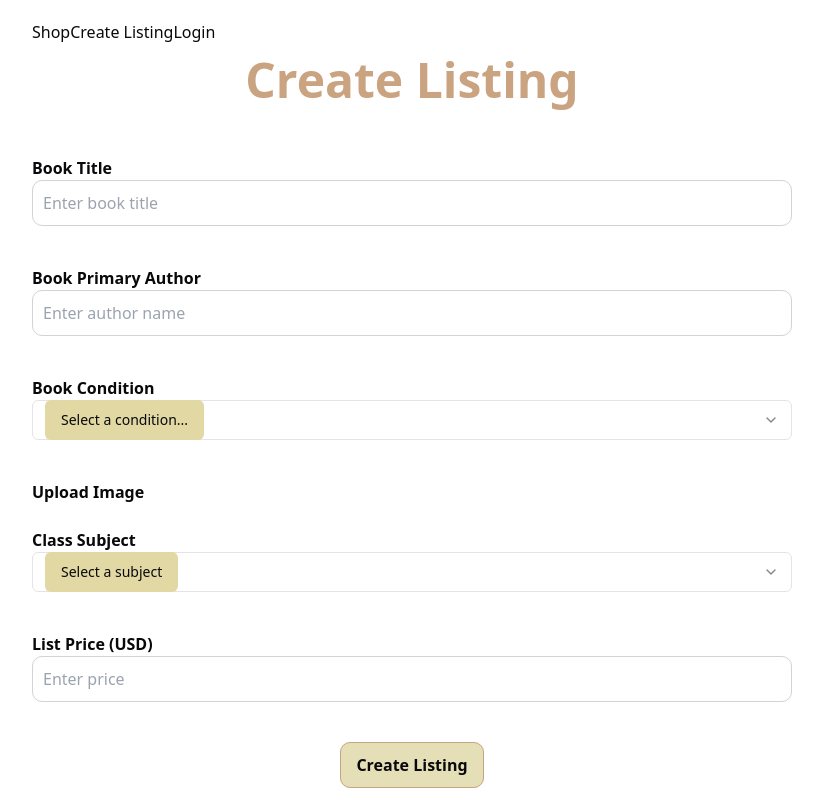
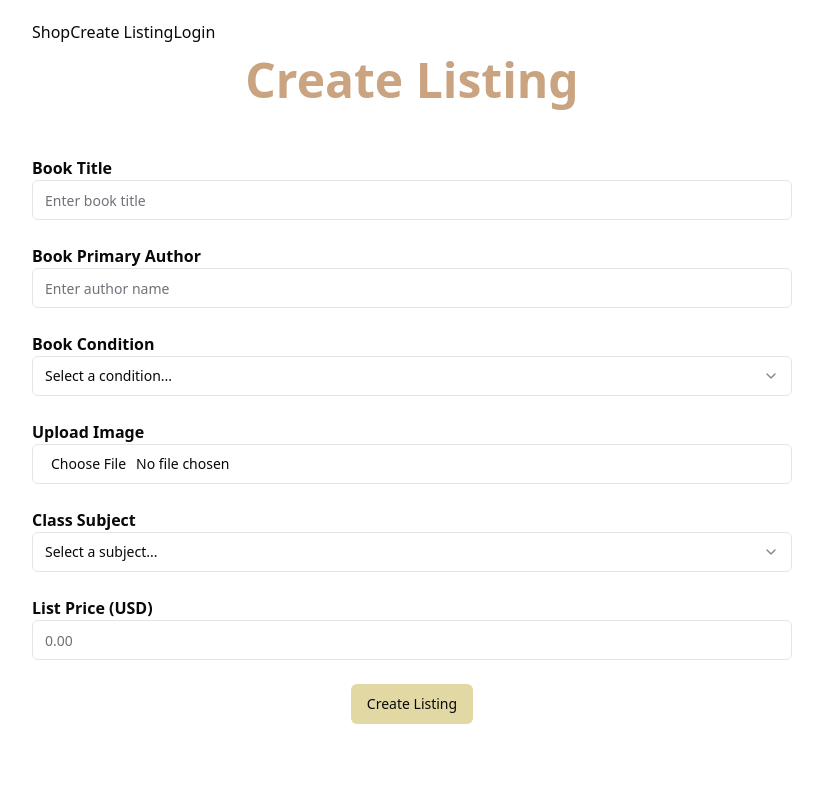
Before and after one commit to declspecl/bookmarket, a React (Vite) app in the folder bookmarket-website/: page /create-listing in a window 1280 px wide. Shown: the whole page, without its empty margins (228-1051 px from the left). Built offline with nearby package versions, Linux system fonts and the light colour scheme.

Commit message:
Add image uploads, fix create listing inputs (#33)

```diff
--- a/bookmarket-website/src/lib/api/model.ts
+++ b/bookmarket-website/src/lib/api/model.ts
@@ -18,7 +18,7 @@ export enum ClassSubject {
     HC = "HC",
     CSI = "CSI",
     BIO = "BIO",
-    CHMM = "CHM",
+    CHM = "CHM",
     PHY = "PHY"
 }
 
--- a/bookmarket-website/src/pages/CreateListingPage.css
+++ b/bookmarket-website/src/pages/CreateListingPage.css
@@ -16,44 +16,8 @@
     font-weight: 550;
 }
 
-.book {
-    padding: 10px;
-    border: 1px solid lightgrey;
-    border-radius: 10px;
-    margin-bottom: 40px;
-}
-
-.author {
-    padding: 10px;
-    border: 1px solid lightgrey;
-    border-radius: 10px;
-    margin-bottom: 40px;
-}
-
-.price {
-    padding: 10px;
-    border: 1px solid lightgrey;
-    border-radius: 10px;
-    margin-bottom: 40px;
-}
-
-.condition {
-    margin-bottom: 40px;
-}
-
 .subject {
     margin-bottom: 40px;
-}
-
-.submit-button {
-    text-align: center;
-    background-color: #e5dfb7;
-    font-weight: 600;
-    border: 1px solid #caa381;
-    padding: 10px 15px;
-    border-radius: 10px;
-    cursor: pointer;
-    display: inline-block;
 }
 
 .submit-box {
--- a/bookmarket-website/src/pages/CreateListingPage.tsx
+++ b/bookmarket-website/src/pages/CreateListingPage.tsx
@@ -1,10 +1,62 @@
+import "./CreateListingPage.css";
+
 import { NavBar } from "@/components/NavBar";
-import React from 'react';
-import "./CreateListingPage.css";
 import { Select, SelectContent, SelectItem, SelectTrigger } from "@/components/ui/select";
+import { ClassSubject, Condition } from "@/lib/api/model";
+import { ChangeEvent, useState } from "react";
+import { Input } from "@/components/ui/input";
 import { Button } from "@/components/ui/button";
 
+interface ImageUpload {
+    image: File | undefined;
+    previewUrl: string | undefined;
+    rawBytes?: Uint8Array | undefined;
+}
+
+interface ImageUploaderProps {
+    imageUpload: ImageUpload;
+    setImageUpload: (imageUpload: ImageUpload) => void;
+}
+
+function ImageUploader({ imageUpload, setImageUpload }: ImageUploaderProps) {
+    const handleImageInput = async (e: ChangeEvent<HTMLInputElement>) => {
+        const file: File | undefined = e.target.files?.[0];
+        if (!file) return;
+
+        const previewUrl = URL.createObjectURL(file);
+
+        const arrayBuffer = await file.arrayBuffer();
+        const rawBytes = new Uint8Array(arrayBuffer);
+
+        setImageUpload({
+            image: file,
+            previewUrl: previewUrl,
+            rawBytes: rawBytes
+        });
+    };
+
+    return (
+        <div>
+            <Input
+                type="file"
+                accept="image/*"
+                onChange={handleImageInput}
+            />
+
+            {imageUpload.previewUrl && (
+                <img src={imageUpload.previewUrl} className="max-w-96 aspect-auto" alt="Image previewUrl" />
+            )}
+        </div>
+    )
+}
+
 export function CreateListingPage() {
+    const [inputtedTitle, setInputtedTitle] = useState("");
+    const [inputtedAuthor, setInputtedAuthor] = useState("");
+    const [inputtedImage, setInputtedImage] = useState<ImageUpload>({ image: undefined, previewUrl: undefined, rawBytes: undefined });
+    const [selectedCondition, setSelectedCondition] = useState<Condition | undefined>(undefined);
+    const [selectedSubject, setSelectedSubject] = useState<ClassSubject | undefined>(undefined);
+    const [inputtedPrice, setInputtedPrice] = useState("");
 
     return (
         <div className="create-listing-page">
@@ -12,90 +64,92 @@ export function CreateListingPage() {
 
             <h1 className="page-title">Create Listing</h1>
 
+            <div className="flex flex-col gap-6">
+                <div>
                     <h2 className="title">Book Title</h2>
-                <div className="book">
-                    <label htmlFor="book"></label>
-                    <input
+                    <label htmlFor="book" />
+                    <Input
                         type="text"
                         id="title"
                         name="title"
                         placeholder="Enter book title"
+                        value={inputtedTitle}
+                        onChange={(e) => setInputtedTitle(e.target.value)}
                         required
                     />
                 </div>
 
+                <div>
                     <h2 className="title">Book Primary Author</h2>
-                <div className="author">
-                    <label htmlFor="author"></label>
-                    <input
+                    <label htmlFor="author" />
+                    <Input
                         type="text"
                         id="author"
                         name="author"
                         placeholder="Enter author name"
+                        value={inputtedAuthor}
+                        onChange={(e) => setInputtedAuthor(e.target.value)}
                         required
                     />
                 </div>
 
+                <div>
                     <h2 className="title">Book Condition</h2>
-                <div className="condition">
-                    <label htmlFor="condition"></label>
-                    <Select>
-                        <SelectTrigger>
-                            <Button>Select a condition...</Button>
-                        </SelectTrigger>
+                    <label htmlFor="condition" />
+
+                    <Select value={selectedCondition} onValueChange={setSelectedCondition as (_: Condition) => void}>
+                        <SelectTrigger>{selectedCondition || "Select a condition..."}</SelectTrigger>
+
                         <SelectContent className="form-group">
-                            <SelectItem value="NEW">New</SelectItem>
-                            <SelectItem value="LIKE_NEW">Like new</SelectItem>
-                            <SelectItem value="GOOD">Good</SelectItem>
-                            <SelectItem value="OKAY">Okay</SelectItem>
-                            <SelectItem value="BAD">Bad</SelectItem>
+                            {Object.values(Condition).map((conditionOption) => (
+                                <SelectItem key={conditionOption} value={conditionOption}>{conditionOption}</SelectItem>
+                            ))}
                         </SelectContent>
                     </Select>
                 </div>
 
+                <div>
                     <h2 className="title">Upload Image</h2>
-                <div className="image">
-                    <label htmlFor="image"></label>
-                    <input
-                        type="text"
-                        id="image"
-                        name="image"
-                        />
+                    <label htmlFor="image" />
+                    <ImageUploader imageUpload={inputtedImage} setImageUpload={setInputtedImage} />
                 </div>
 
+                <div>
                     <h2 className="title">Class Subject</h2>
-                <div className="subject">
-                    <label htmlFor="subject"></label>
-                    <Select>
-                        <SelectTrigger>
-                            <Button>Select a subject</Button>
-                            </SelectTrigger>
+                    <label htmlFor="subject" />
+
+                    <Select value={selectedSubject} onValueChange={setSelectedSubject as (_: ClassSubject) => void}>
+                        <SelectTrigger>{selectedSubject || "Select a subject..."}</SelectTrigger>
+
                         <SelectContent className="form-group">
-                                    <SelectItem value="MTH">MTH</SelectItem>
-                                    <SelectItem value="CSI">CSI</SelectItem>
-                                    <SelectItem value="ENG">ENG</SelectItem>
-                                    <SelectItem value="PHL">PHL</SelectItem>
-                                    <SelectItem value="SCI">SCI</SelectItem>
+                            {Object.values(ClassSubject).map((subjectOption) => (
+                                <SelectItem key={subjectOption} value={subjectOption}>{subjectOption}</SelectItem>
+                            ))}
                         </SelectContent>
                     </Select>
                 </div>
 
+                <div>
                     <h2 className="title">List Price (USD)</h2>
-                <div className="price">
-                    <label htmlFor="price"></label>
-                    <input
+                    <label htmlFor="price" />
+                    <Input
                         type="number"
                         id="price"
                         name="price"
-                        placeholder="Enter price"
+                        min="0.01"
+                        max="999.99"
+                        step="0.01"
+                        placeholder="0.00"
+                        value={inputtedPrice}
+                        onChange={(e) => setInputtedPrice(e.target.value)}
                         required
                     />
                 </div>
 
                 <div className="submit-box">
-                    <button className="submit-button">Create Listing</button>
+                    <Button>Create Listing</Button>
                 </div>
-
+            </div>
         </div>
     );
 }
--- a/bookmarket-website/src/pages/ShopPage.tsx
+++ b/bookmarket-website/src/pages/ShopPage.tsx
@@ -121,10 +121,10 @@ export function ShopPage() {
             <NavBar />
 
             <div className="p-8">
-                <div className="flex flex-row items-center justify-between gap-8">
-                    <Input placeholder="Search for a listing..." className="w-0 grow" value={searchInput} onChange={(e) => setSearchInput(e.target.value)} />
+                <div className="flex flex-col gap-4 sm:flex-row sm:items-center sm:justify-between sm:gap-8">
+                    <Input placeholder="Search for a listing..." className="w-full grow" value={searchInput} onChange={(e) => setSearchInput(e.target.value)} />
 
-                    <div className="flex flex-row gap-4">
+                    <div className="flex flex-col gap-4 sm:flex-row">
                         <FilterTypeDropdown filterType={filterType} setFilterType={setFilterType} />
                         <FilterDirectionDropdown filterDirection={filterDirection} setFilterDirection={setFilterDirection} />
                     </div>
```
Lines whose indentation alone changed are shown as unchanged.
